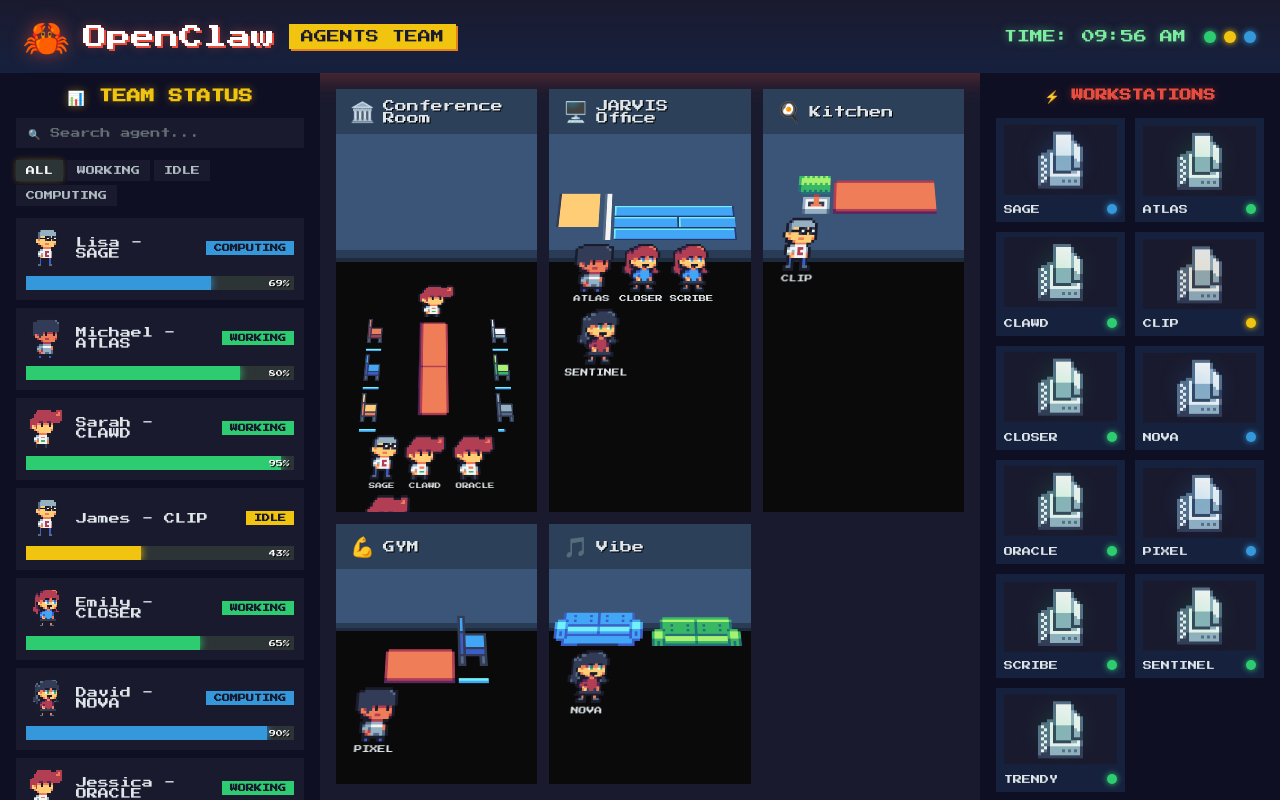
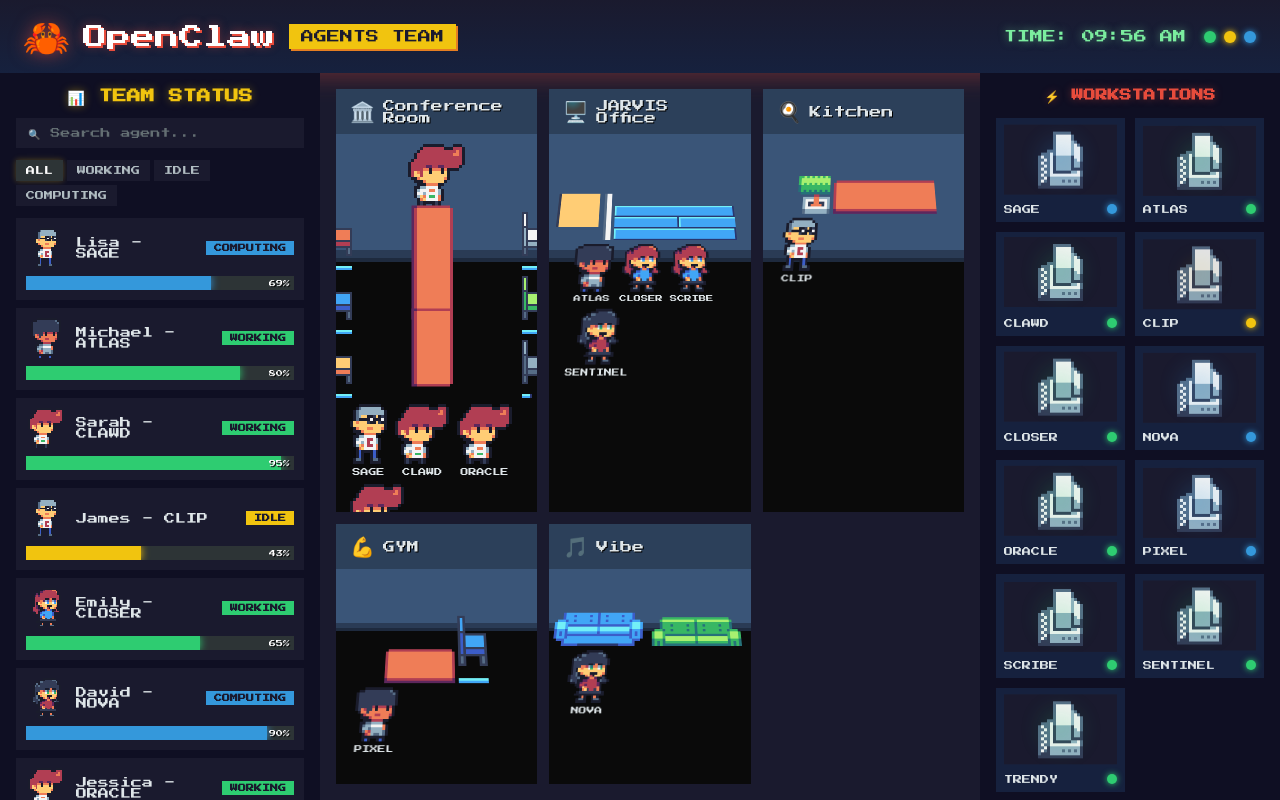
Before and after one commit to kenken64/Openclaw-coworking, a React (Vite) app: page / in a window 1280 px wide. Built offline with nearby package versions, Linux system fonts and the light colour scheme.

Commit message:
fix: disable 3D isometric on conference (fixes sofa/table ordering), proper table rotation

```diff
--- a/src/components/OfficeGrid.css
+++ b/src/components/OfficeGrid.css
@@ -89,9 +89,15 @@
   align-items: flex-end;
 }
 
-/* Conference room — matches Kenneth's sketch */
+/* Conference room — no 3D transform, flat top-down view */
 .conf-room {
   gap: 4px;
+}
+
+/* Override: disable isometric tilt for conference */
+.room-card:first-child .room-floor-inner {
+  transform: none;
+  padding: 10px 14px 14px;
 }
 
 /* Left chairs | Vertical tables | Right chairs */
@@ -114,9 +120,9 @@
 .conf-tables-vertical {
   display: flex;
   flex-direction: column;
-  gap: 8px;
+  gap: 14px;
   align-items: center;
-  padding: 10px 20px;
+  padding: 16px 24px;
 }
 
 .conf-bottom {
@@ -125,6 +131,12 @@
   align-items: center;
   gap: 10px;
   margin-top: 8px;
+}
+
+/* Rotate table sprite 90deg and fix overflow */
+.conf-table-rotated {
+  transform: rotate(90deg);
+  margin: 10px 0;
 }
 
 .conf-walkers {
--- a/src/components/OfficeGrid.tsx
+++ b/src/components/OfficeGrid.tsx
@@ -49,8 +49,8 @@ const roomFurniture: Record<string, React.ReactNode> = {
           <Sprite sprite={CHAIRS[1]} scale={2} />
         </div>
         <div className="conf-tables-vertical">
-          <Sprite sprite={DESK_ORANGE} scale={3} style={{ transform: 'rotate(90deg)' }} />
-          <Sprite sprite={DESK_RED} scale={3} style={{ transform: 'rotate(90deg)' }} />
+          <div className="conf-table-rotated"><Sprite sprite={DESK_ORANGE} scale={3} /></div>
+          <div className="conf-table-rotated"><Sprite sprite={DESK_RED} scale={3} /></div>
         </div>
         <div className="conf-side-chairs">
           <Sprite sprite={CHAIRS[4]} scale={2} />
```
